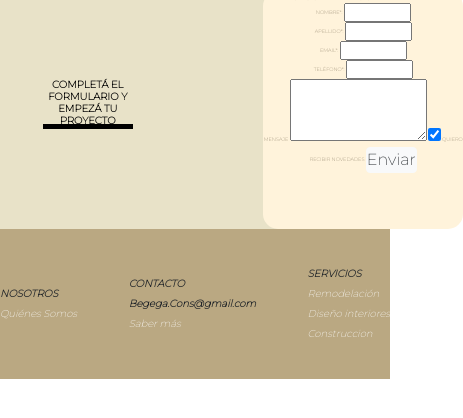
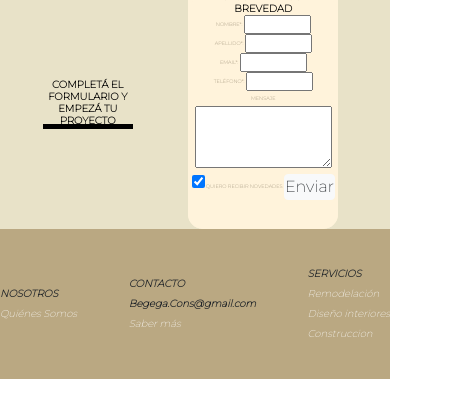
Before and after one commit to Lucromero/begconstrucciones, a website: page Contacto.html in a window 390 px wide. Shown: the part 156-574 px from the top of the page, 463 px wide, since content can reach past the window. Drawn offline with nearby package versions, Linux system fonts and the light colour scheme.

Commit message:
responsive4

```diff
--- a/scss/estilo.scss
+++ b/scss/estilo.scss
@@ -576,34 +576,35 @@ footer{
                 background-color: #fff3db;
                 margin: 5px;
                 padding: 5px;
-                width: 200px;
+                width: 150px;
                 height: 250px;
-                overflow: hidden;
+                overflow: scroll;
                 display: inline-block;
                 text-align: center;
                 border-radius: 15px;
                 border:#fff3db;
                 line-height: 3;
-                align-items:center;
+                align-items:center !important;
                 font-size: 5px;
         }
         .formulario{
                 background-color: #fff3db ;
                 margin: 0px;
                 padding: 0px;
-                width: 0px;
+                width: 150px;
                 text-align: center;
                 border-radius: 15px;
                 border:#fff3db;
                 line-height: 2;
                 font-size: 5px;
+                align-items: center !important;
         }
         .seccionContacto{
                 text-transform: uppercase;
                 display: grid;
                 text-align: left;
                 justify-items: center;
-                margin:5px;
+                margin:0px;
                 padding: 0px;
                 grid-template-columns: repeat(2,45%);
                 grid-template-rows: auto;
```
Also changed, not shown: css/estilocss.css.
